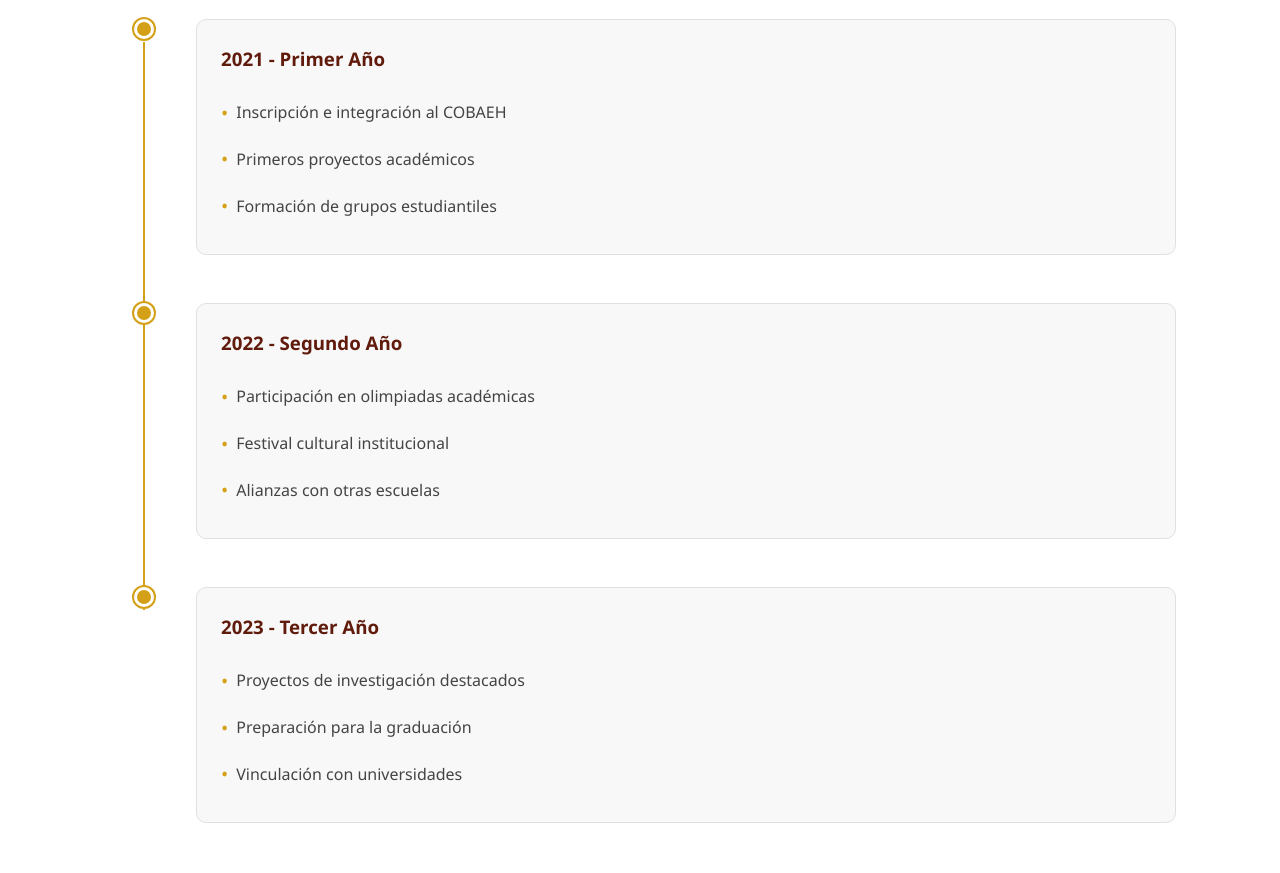
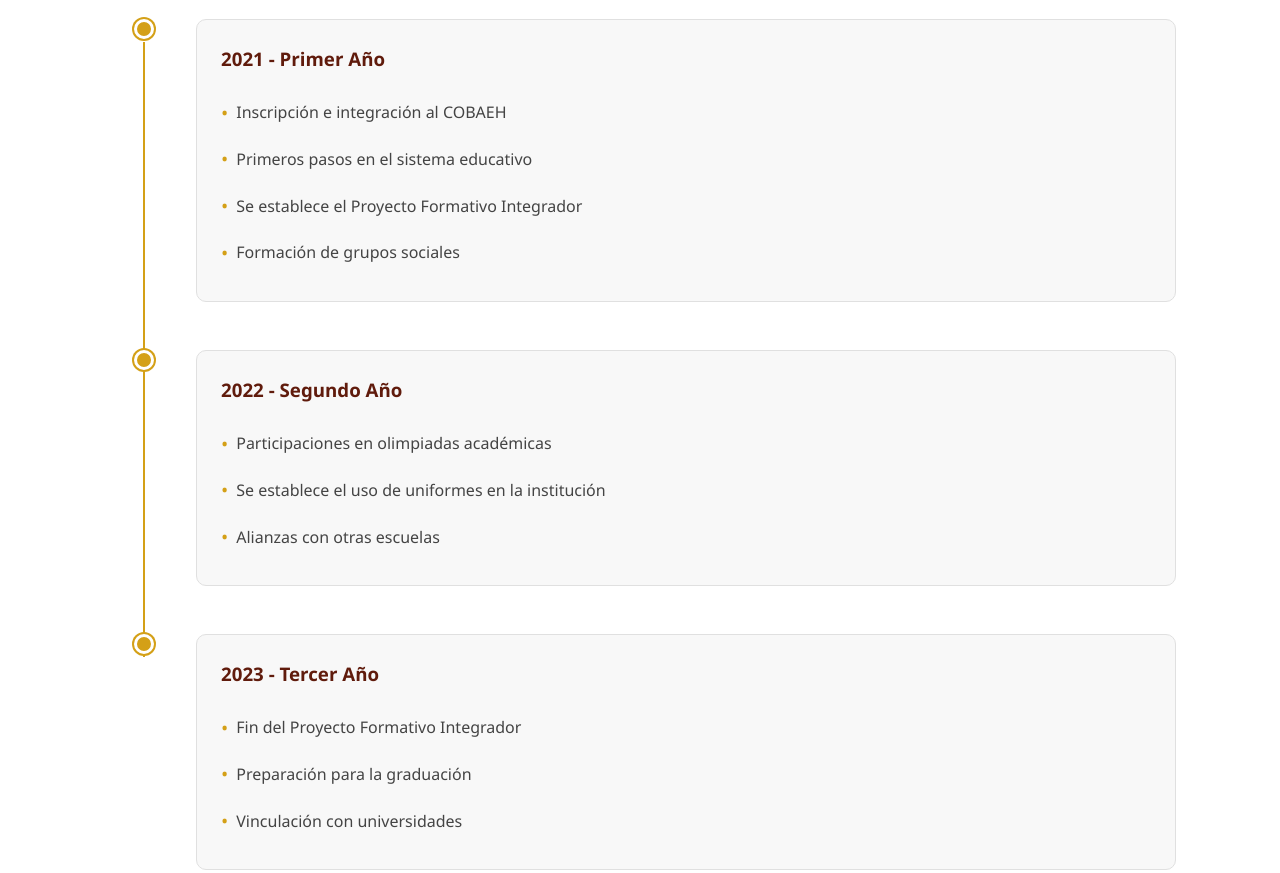
Before and after one commit to Mukshuka/Anuario, a plain HTML site: page index.html in a window 1280 px wide. Shown: the part 720-1593 px from the top of the page. Drawn offline with Linux system fonts and the light colour scheme.

Commit message:
Update index.html

```diff
--- a/index.html
+++ b/index.html
@@ -62,8 +62,9 @@
                 <h3>2021 - Primer Año</h3>
                 <ul class="lista-logros">
                     <li> Inscripción e integración al COBAEH</li>
-                    <li> Primeros proyectos académicos</li>
-                    <li> Formación de grupos estudiantiles</li>
+                    <li> Primeros pasos en el sistema educativo</li>
+                    <li> Se establece el Proyecto Formativo Integrador</li>
+                    <li> Formación de grupos sociales</li>
                 </ul>
             </div>
         </div>
@@ -77,8 +78,8 @@
             <div class="contenido-evento">
                 <h3>2022 - Segundo Año</h3>
                 <ul class="lista-logros">
-                    <li> Participación en olimpiadas académicas</li>
-                    <li> Festival cultural institucional</li>
+                    <li> Participaciones en olimpiadas académicas</li>
+                    <li> Se establece el uso de uniformes en la institución</li>
                     <li> Alianzas con otras escuelas</li>
                 </ul>
             </div>
@@ -92,7 +93,7 @@
             <div class="contenido-evento">
                 <h3>2023 - Tercer Año</h3>
                 <ul class="lista-logros">
-                    <li> Proyectos de investigación destacados</li>
+                    <li> Fin del Proyecto Formativo Integrador</li>
                     <li> Preparación para la graduación</li>
                     <li> Vinculación con universidades</li>
                 </ul>
@@ -109,7 +110,7 @@
             </div>
             <div>
                 <h5>Enlaces</h5>
-                <p><a href="contacto.html">Contacto</a></p>
+                <p><a href="#">Contacto</a></p>
             </div>
             <div>
                 <h5>Redes Sociales</h5>
```
